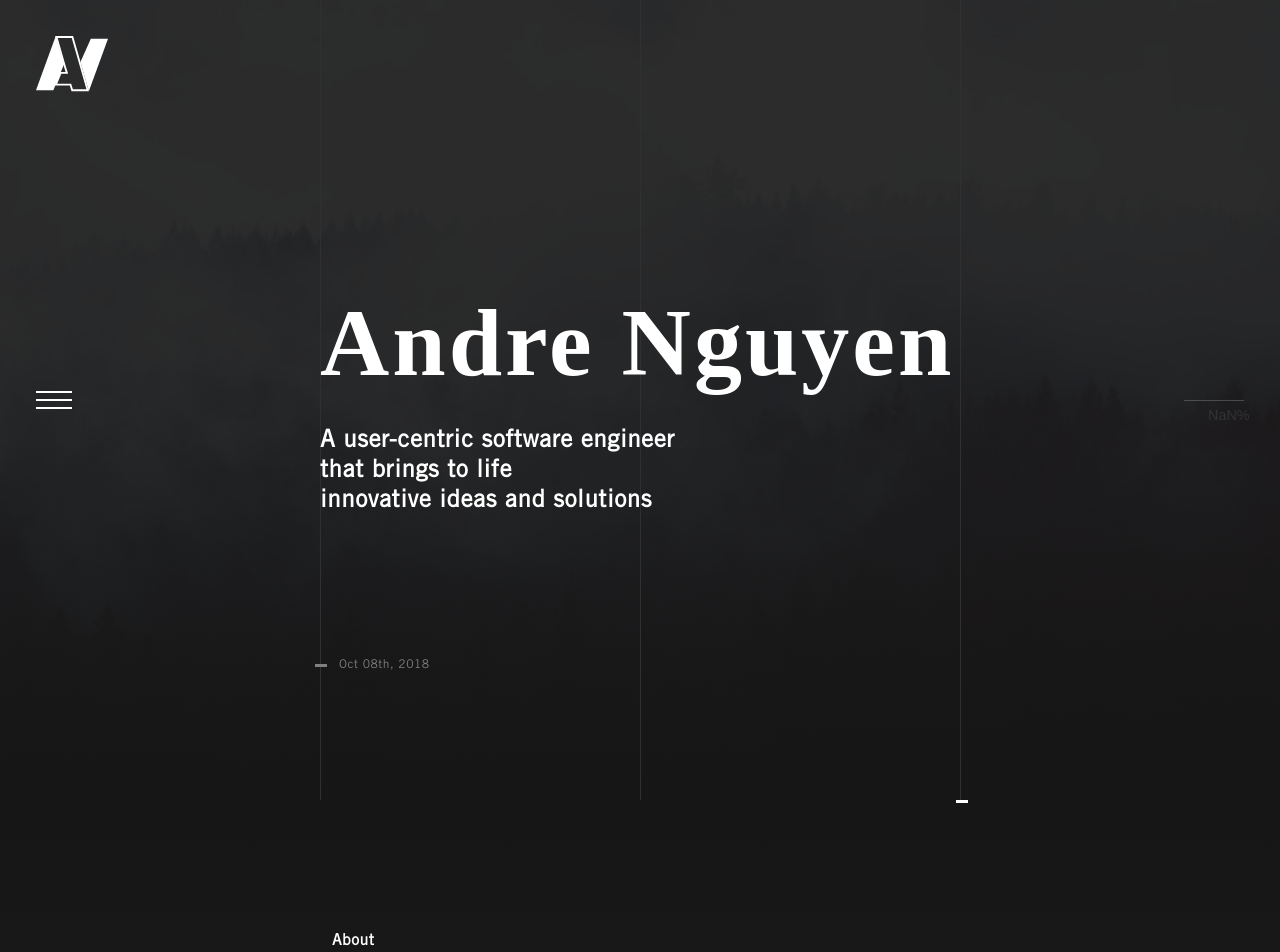
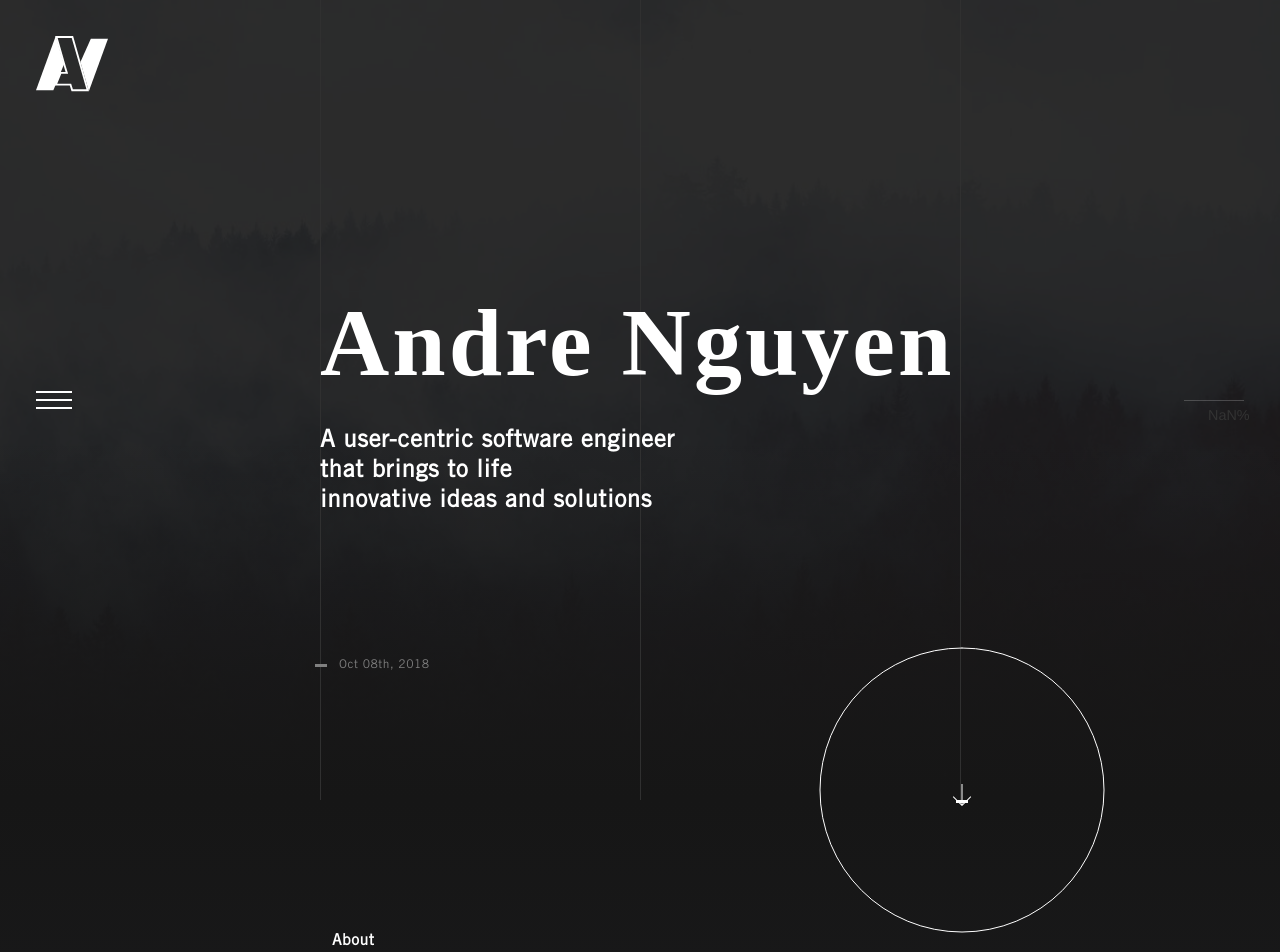
Before and after one commit to andrenguyener/portfolio, a Next.js app: page / in a window 1280 px wide. Shown: the top 952 px of the page. Built offline with nearby package versions, Linux system fonts and the light colour scheme; a web font is replaced by a local one.

Commit message:
Include Scroll Arrow component for navigating. Implement rough patch of smooth scrolling.

```diff
--- a/src/components/Dash.tsx
+++ b/src/components/Dash.tsx
@@ -22,18 +22,21 @@ const DashContainer = styled.span<{ location: "right" | "left" | "center" }>`
                         left: calc(50vw - 0.5rem + 1px);
                     `
                 );
+                break;
             case "left":
                 s.push(
                     css`
                         left: calc(25% - 0.5rem + 1px);
                     `
                 );
+                break;
             case "right":
                 s.push(
                     css`
                         right: calc(25% - 1rem + 4px);
                     `
                 );
+                break;
             default:
         }
         return s;
--- /dev/null
+++ b/src/components/ScrollArrow.tsx
@@ -0,0 +1,81 @@
+import { Link } from "react-scroll";
+import styled from "styled-components";
+
+import { animations } from "./../themes/styles/abstracts";
+
+const spinnerSize = 286;
+
+export const ScrollArrow = () => {
+    return (
+        <ScrollArrowContainer>
+            <Link to="about" smooth={true} duration={450} href="#">
+                <CircleSVG>
+                    <circle r={spinnerSize / 2 - 1} cx={spinnerSize / 2} cy={spinnerSize / 2} />
+                </CircleSVG>
+                <Arrow>
+                    <svg id="svg-arrow-bottom" viewBox="0 0 20 24">
+                        <polygon points="10.4,22.7 19.2,14 18.5,13.3 10.5,21.2 10.5,0.9 9.5,0.9 9.5,21.2 1.5,13.3 0.8,14 9.6,22.7 10,23.1 10,23.1 10,23.1" />
+                    </svg>
+                </Arrow>
+            </Link>
+        </ScrollArrowContainer>
+    );
+};
+
+const Arrow = styled.div`
+    position: absolute;
+    top: 50%;
+    left: 50%;
+    transform: translate(-50%, -50%);
+
+    svg {
+        display: block;
+        margin: 0 auto;
+        width: 2rem;
+        height: 2rem;
+        fill: #fff;
+        stroke: #fff;
+        stroke-width: 0;
+        animation: ${animations.slideInDown} 1s forwards 1s,
+            ${animations.fadeIn} 1s linear 1s backwards;
+    }
+`;
+
+const CircleSVG = styled.svg`
+    width: ${spinnerSize + "px"};
+    height: 286px;
+    view-box: 0 0 286 286;
+
+    circle {
+        fill: none;
+        stroke: #fff;
+        stroke-width: 1;
+        stroke-linecap: round;
+        stroke-dasharray: calc(3.14 * ${spinnerSize});
+        transform-origin: calc(0.5px * ${spinnerSize}) calc(0.5px * ${spinnerSize}) 0;
+        transform: rotate(-90deg);
+        animation: ${animations.spinner(spinnerSize)} 2s linear 1.5s 1 backwards,
+            ${animations.fadeIn} 1s linear 1s backwards;
+    }
+`;
+
+const ScrollArrowContainer = styled.div`
+    /* position: absolute; */
+    width: 25rem;
+    height: 25rem;
+    border-radius: 50%;
+    overflow: hidden;
+    display: flex;
+    align-items: center;
+    justify-content: center;
+
+    /* right: calc(25% - 2px); */
+    /* bottom: 25%; */
+    transform: translate(50%, 115%);
+
+    &:hover {
+        cursor: pointer;
+    }
+`;
+
+export default ScrollArrow;
--- a/src/components/index.ts
+++ b/src/components/index.ts
@@ -4,10 +4,11 @@ import Dash from "./Dash";
 import Logo from "./Logo";
 import ProjectBox, { Props as ProjectBoxProps } from "./ProjectBox";
 import Scroll from "./Scroll";
+import ScrollArrow from "./ScrollArrow";
 import Section from "./Section";
 import SectionHeading from "./SectionHeading";
 
-export { Bars, Container, Dash, Logo, ProjectBox, Scroll, Section, SectionHeading };
+export { Bars, Container, Dash, Logo, ProjectBox, Scroll, ScrollArrow, Section, SectionHeading };
 
 export type { ProjectBoxProps };
 
@@ -17,6 +18,7 @@ export default {
     Dash,
     Logo,
     Scroll,
+    ScrollArrow,
     Section,
     SectionHeading,
 };
--- a/src/themes/styles/abstracts/animations.ts
+++ b/src/themes/styles/abstracts/animations.ts
@@ -121,3 +121,21 @@ export const fadeIn = keyframes`
 		opacity: 1;
 	}
 `;
+
+export const spinner = (size: number) => {
+    const done = 0;
+    const less = 0.66 * size;
+    const none = 3.14 * size;
+    return keyframes`
+		0% {
+			transform: rotate(0);
+			stroke-dashoffset: ${none};
+		} 50% {
+			transform: rotate(120deg);
+			stroke-dashoffset: ${less};
+		} 100% {
+			transform: rotate(270deg);
+			stroke-dashoffset: ${done};
+		}
+	`;
+};
--- /dev/null
+++ b/src/utils/SmoothScroll.ts
@@ -0,0 +1,72 @@
+export const SmoothScroll = (_target: Element | Document, speed: number, smooth: number) => {
+    const scrolled = (e: any) => {
+        e.preventDefault(); // disable default scrolling
+
+        const delta = normalizeWheelDelta(e);
+
+        pos += -delta * speed;
+        pos = Math.max(0, Math.min(pos, target.scrollHeight - frame.clientHeight)); // limit scrolling
+
+        if (!moving) {
+            update();
+        }
+    };
+
+    const normalizeWheelDelta = (e: any) => {
+        if (e.detail) {
+            if (e.wheelDelta) return (e.wheelDelta / e.detail / 40) * (e.detail > 0 ? 1 : -1);
+            // Opera
+            else {
+                return -e.detail / 3;
+            } // Firefox
+        } else {
+            return e.wheelDelta / 120;
+        } // IE,Safari,Chrome
+    };
+
+    const update = () => {
+        moving = true;
+
+        const delta = (pos - target.scrollTop) / smooth;
+
+        target.scrollTop += delta;
+
+        if (Math.abs(delta) > 0.5) {
+            requestFrame(update);
+        } else {
+            moving = false;
+        }
+    };
+
+    const requestFrame = (() => {
+        const x = (func: any) => {
+            window.setTimeout(func, 1000 / 50);
+        };
+        // requestAnimationFrame cross browser
+        return (
+            window.requestAnimationFrame ||
+            window.webkitRequestAnimationFrame ||
+            (window as any).mozRequestAnimationFrame ||
+            (window as any).oRequestAnimationFrame ||
+            (window as any).msRequestAnimationFrame ||
+            x
+        );
+    })();
+
+    const target =
+        _target === document
+            ? document.scrollingElement ||
+              document.documentElement ||
+              document.body.parentNode ||
+              document.body
+            : (_target as Element);
+
+    let moving = false;
+    let pos = target.scrollTop;
+    const frame =
+        target === document.body && document.documentElement ? document.documentElement : target; // safari is the new IE
+    target.addEventListener("mousewheel", scrolled, { passive: false });
+    target.addEventListener("DOMMouseScroll", scrolled, { passive: false });
+};
+
+export default SmoothScroll;
--- a/src/views/Home.tsx
+++ b/src/views/Home.tsx
@@ -14,7 +14,7 @@ export const Home = () => {
     React.useEffect(() => {
         setTimeout(() => {
             setShowContent(true);
-        }, 1800);
+        }, 800);
     }, []);
 
     return (
@@ -25,7 +25,7 @@ export const Home = () => {
                         in={!showContent}
                         timeout={{
                             enter: 0,
-                            exit: 1000,
+                            exit: 500,
                         }}
                         unmountOnExit={true}
                         classNames="loading__container"
@@ -92,7 +92,7 @@ const Loading = styled.div`
 
             /* transition: all 5s; */
             /* opacity: 1; */
-            animation: ${animations.fadeIn} 0.5s, ${animations.grow} forwards 2s;
+            animation: ${animations.fadeIn} 0.5s, ${animations.grow} forwards 1s;
         }
     }
 
--- a/src/views/layout/Page.tsx
+++ b/src/views/layout/Page.tsx
@@ -4,7 +4,14 @@ import styled from "styled-components";
 import { Bars, Logo, Scroll } from "./../../components";
 import Navigation from "./Navigation";
 
+import SmoothScroll from "./../../utils/SmoothScroll";
+
 export const Page: React.FC = ({ children }) => {
+    React.useEffect(() => {
+        if (!(window as any)?.smoothScroll) {
+            (window as any).smoothScroll = SmoothScroll(document, 120, 12);
+        }
+    }, []);
     return (
         <PageContainer>
             <Logo />
--- a/src/views/sections/Header.tsx
+++ b/src/views/sections/Header.tsx
@@ -1,6 +1,7 @@
 import React, { useContext } from "react";
 import styled, { css } from "styled-components";
 
+import { ScrollArrow } from "./../../components";
 import { animations, mixins } from "./../../themes/styles/abstracts";
 import { NavigationContext } from "./../../utils";
 
@@ -58,11 +59,23 @@ export const Header: React.FC = () => {
                 <HorizontalBar1>&nbsp;</HorizontalBar1>
                 <DateTime>{today}</DateTime>
             </DateContainer>
+            <ScrollArrowContainer>
+                <ScrollArrow />
+            </ScrollArrowContainer>
             <HorizontalBarRight />
             <Fade />
         </Container>
     );
 };
+
+const ScrollArrowContainer = styled.div`
+    position: absolute;
+    width: 25rem;
+    height: 25rem;
+
+    right: calc(25% - 2px);
+    bottom: 25%;
+`;
 
 const Fade = styled.div`
     position: absolute;
@@ -203,7 +216,7 @@ const Container = styled.header`
         background-size: cover;
         background-repeat: no-repeat;
         z-index: -1;
-        animation: ${animations.fadeInHeader} 1s;
+        animation: ${animations.fadeInHeader} 2s;
 
         @media only screen and (max-width: 37.5em) {
             background-image: url("/images/forest-xs.jpg");
--- a/src/views/sections/Projects.tsx
+++ b/src/views/sections/Projects.tsx
@@ -1,4 +1,4 @@
-import styled, { css } from "styled-components";
+import styled from "styled-components";
 
 import {
     Container,
@@ -7,7 +7,6 @@ import {
     Section,
     SectionHeading,
 } from "./../../components";
-import { mixins } from "./../../themes/styles/abstracts";
 
 const projectList: ProjectBoxProps[] = [
     {
```
